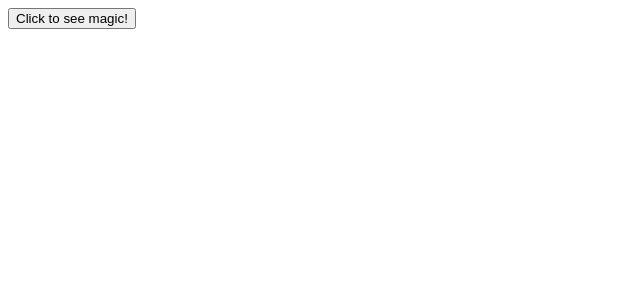
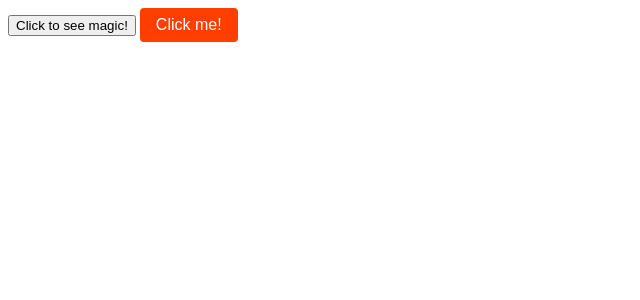
Before and after one commit to shivaprakash-sudo/learn-svelte, a SvelteKit app: page / in a window 1280 px wide. Shown: the top 300 px of the page, without its empty margins (0-640 px from the left). Built offline with nearby package versions, Linux system fonts and the light colour scheme.

Commit message:
DOM event forwarding

```diff
--- a/src/routes/+page.svelte
+++ b/src/routes/+page.svelte
@@ -7,6 +7,7 @@
 	import DomEvents from './DOMEvents.svelte';
 	import InnerEvent from './InnerEvent.svelte';
 	import Outer from './Outer.svelte';
+	import CustomButton from './CustomButton.svelte';
 
 	const details = {
 		name: 'Shiva',
@@ -86,6 +87,8 @@
 
 <Outer on:message={handleEventClick} />
 
+<CustomButton on:click={() => alert('Button clicked bsdk!')} />
+
 <!-- <style>
 	.poster {
 		width: 13rem;
--- /dev/null
+++ b/src/routes/CustomButton.svelte
@@ -0,0 +1,13 @@
+<button on:click> Click me! </button>
+
+<style>
+	button {
+		background: #ff3e00;
+		color: #fff;
+		border: none;
+		padding: 0.5rem 1rem;
+		border-radius: 0.25rem;
+		font-size: 1rem;
+		cursor: pointer;
+	}
+</style>
```
